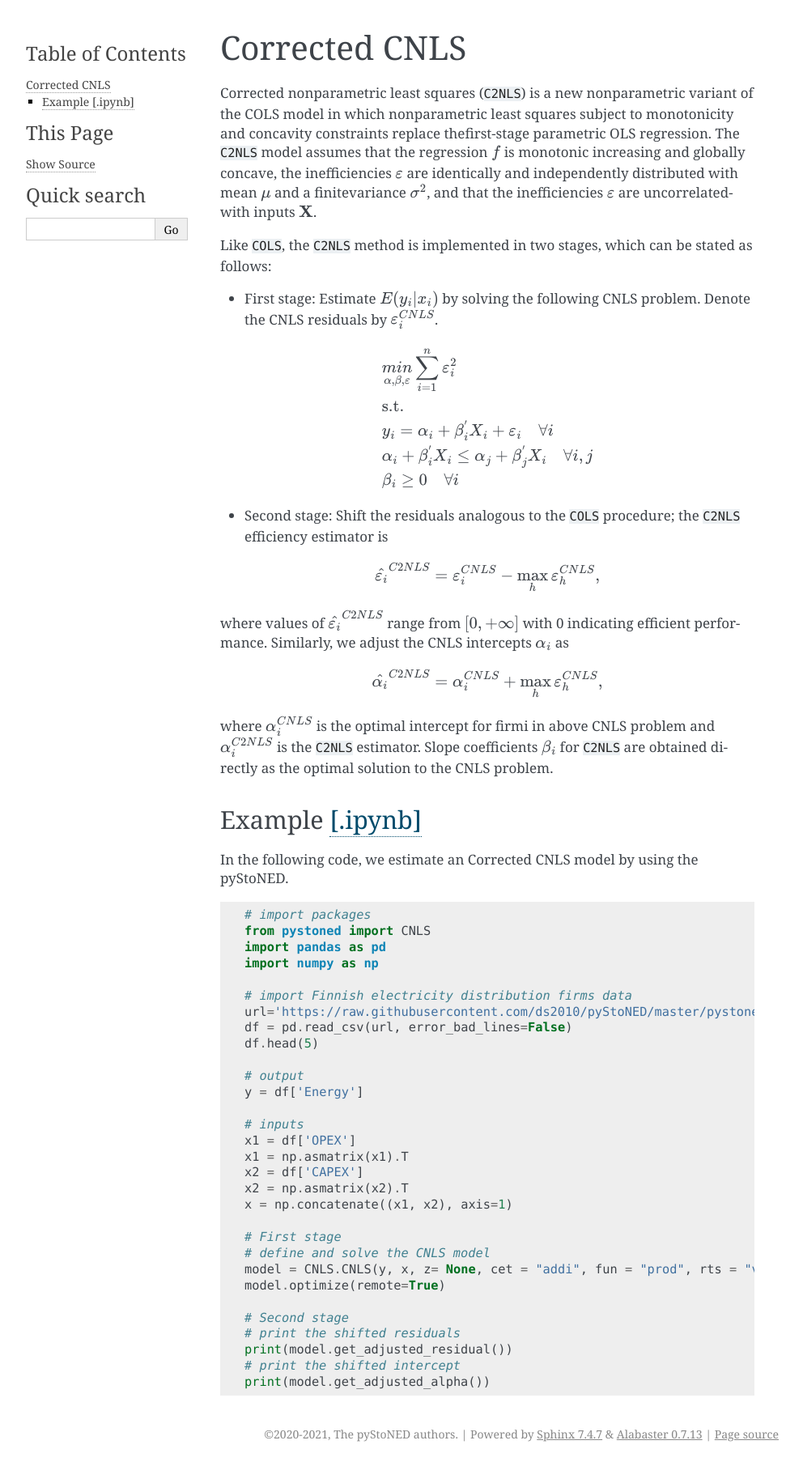
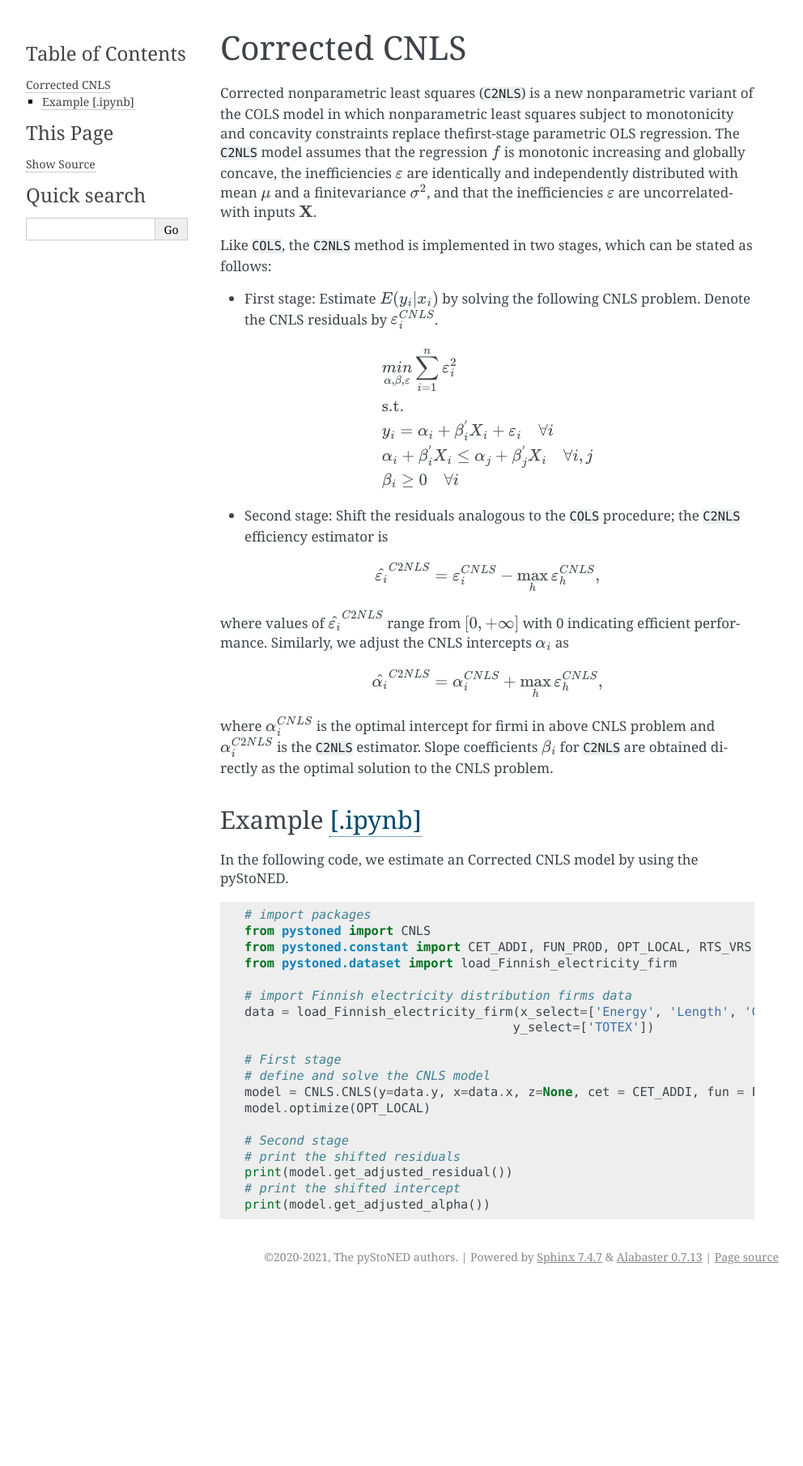
Before and after one commit to ds2010/pyStoNED, a Sphinx documentation site: the page built from doc/sphinx/examples/CNLS/corrected_cnls.rst, in a window 1280 px wide. Shown: the whole page at 81% size, without its empty margins (148-1140 px from the left). Built offline with Sphinx 7.4.7, drawn with Linux system fonts in a browser that asks for light colours; after the commit the page ends 1592 px from its top, so only the background shows below that.

Commit message:
doc(CCNLS): update the Corrected CNLS example

```diff
--- a/doc/sphinx/examples/CNLS/corrected_cnls.rst
+++ b/doc/sphinx/examples/CNLS/corrected_cnls.rst
@@ -13,7 +13,6 @@ uncorrelatedwith inputs :math:`\bf X`.
 Like ``COLS``, the ``C2NLS`` method is implemented in two stages, which can be stated as follows:
 
 * First stage: Estimate :math:`E(y_i|x_i)` by solving the following CNLS problem. Denote the CNLS residuals by :math:`\varepsilon^{CNLS}_i`.
-
 
 .. math::
     :nowrap:
@@ -62,28 +61,17 @@ In the following code, we estimate an Corrected CNLS model by using the pyStoNED
 
     # import packages
     from pystoned import CNLS
-    import pandas as pd
-    import numpy as np
+    from pystoned.constant import CET_ADDI, FUN_PROD, OPT_LOCAL, RTS_VRS
+    from pystoned.dataset import load_Finnish_electricity_firm
 
     # import Finnish electricity distribution firms data
-    url='https://raw.githubusercontent.com/ds2010/pyStoNED/master/pystoned/data/electricityFirms.csv'
-    df = pd.read_csv(url, error_bad_lines=False)
-    df.head(5)
-
-    # output
-    y = df['Energy']
-
-    # inputs
-    x1 = df['OPEX']
-    x1 = np.asmatrix(x1).T
-    x2 = df['CAPEX']
-    x2 = np.asmatrix(x2).T
-    x = np.concatenate((x1, x2), axis=1)
+    data = load_Finnish_electricity_firm(x_select=['Energy', 'Length', 'Customers'],
+                                        y_select=['TOTEX'])
 
     # First stage
     # define and solve the CNLS model
-    model = CNLS.CNLS(y, x, z= None, cet = "addi", fun = "prod", rts = "vrs")
-    model.optimize(remote=True)
+    model = CNLS.CNLS(y=data.y, x=data.x, z=None, cet = CET_ADDI, fun = FUN_PROD, rts = RTS_VRS)
+    model.optimize(OPT_LOCAL)
 
     # Second stage
     # print the shifted residuals
```
Also changed, not shown: 1 other file.
